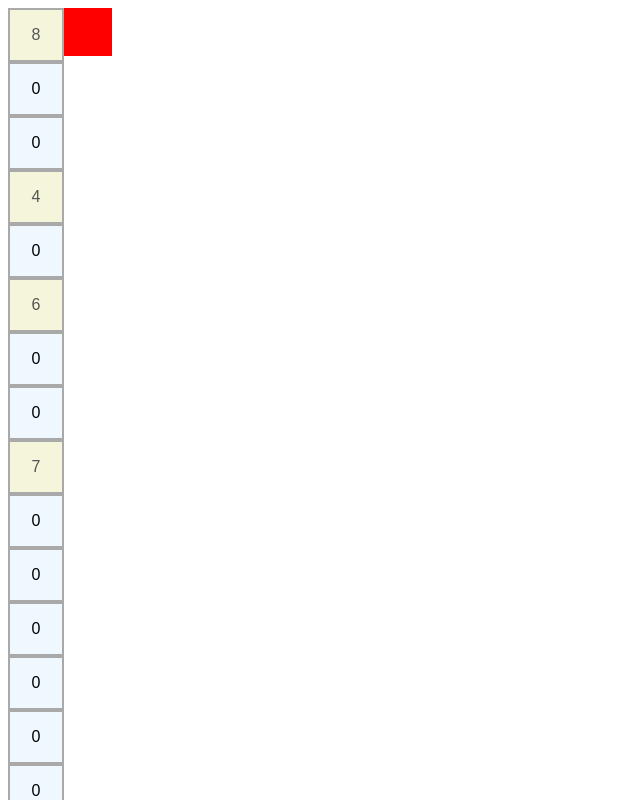
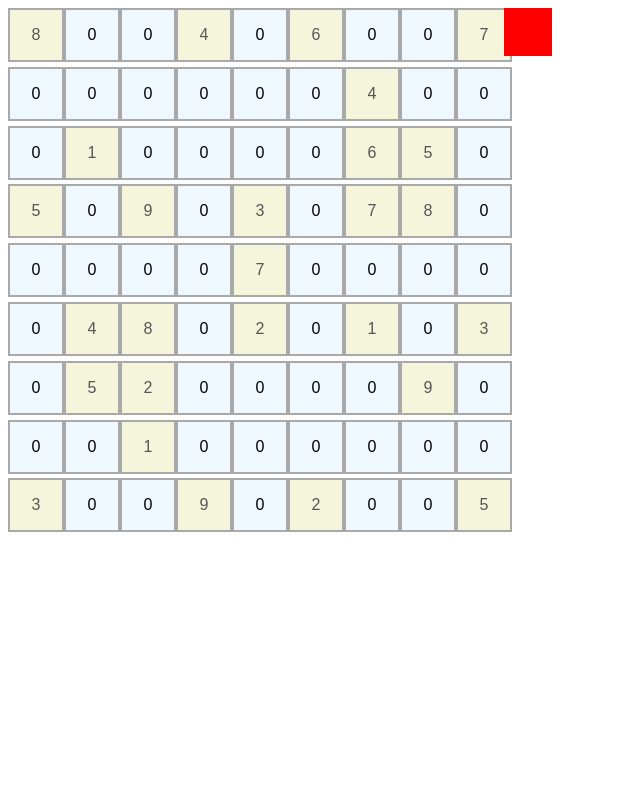
Before and after one commit to anpe9592/Sudoku-vue, a Vue app: page / in a window 1280 px wide. Shown: the top 800 px of the page, without its empty margins (0-640 px from the left). Built offline with nearby package versions, Linux system fonts and the light colour scheme.

Commit message:
update name on Sudoku to sudokuBox in css

```diff
--- a/src/components/Sudoku.vue
+++ b/src/components/Sudoku.vue
@@ -89,7 +89,7 @@ export default {
   background-color: red;
 }
 
-.Sudoku {
+.sudokuBox {
   float: left;
   display: grid;
   grid-template-columns: repeat(9, 3em);
```
